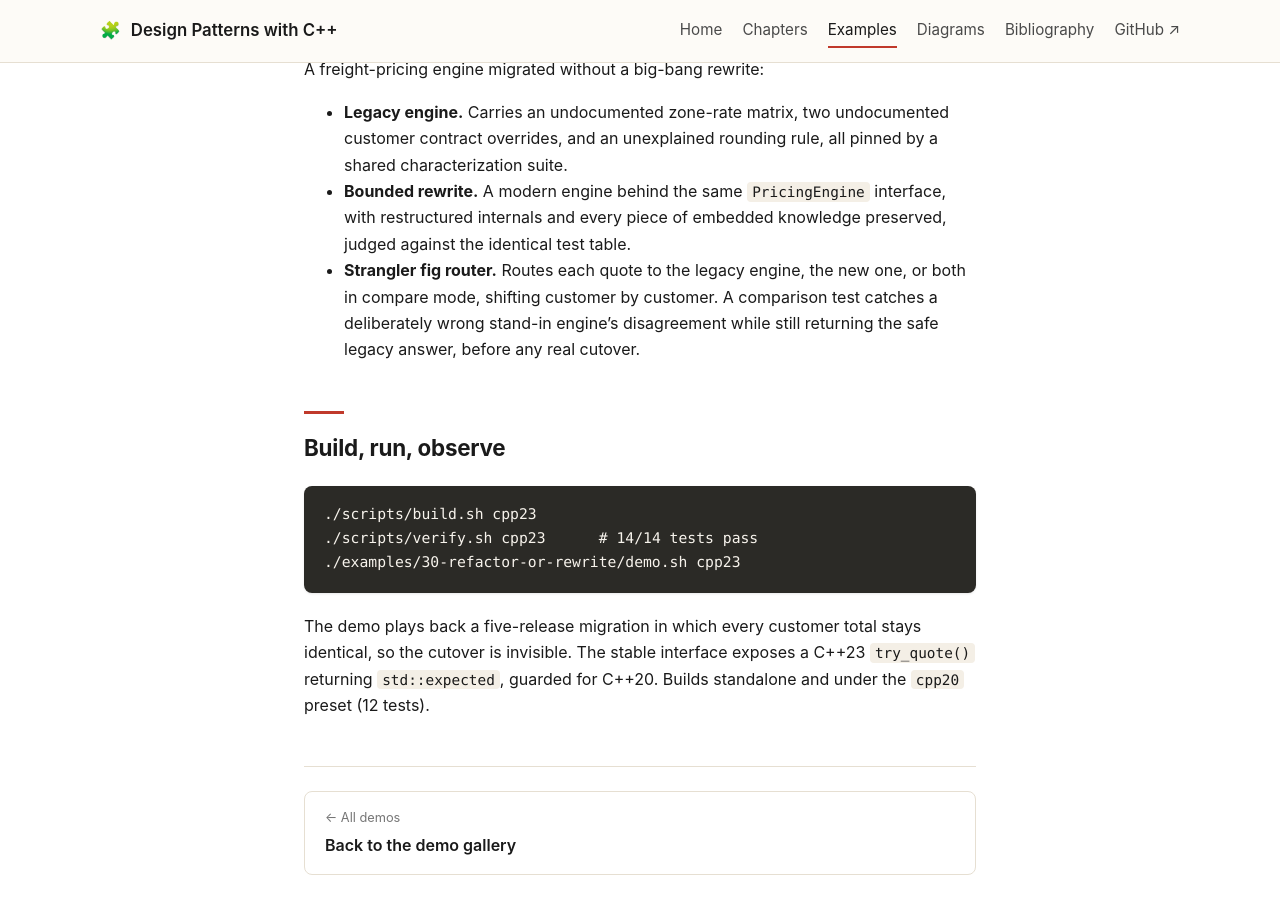
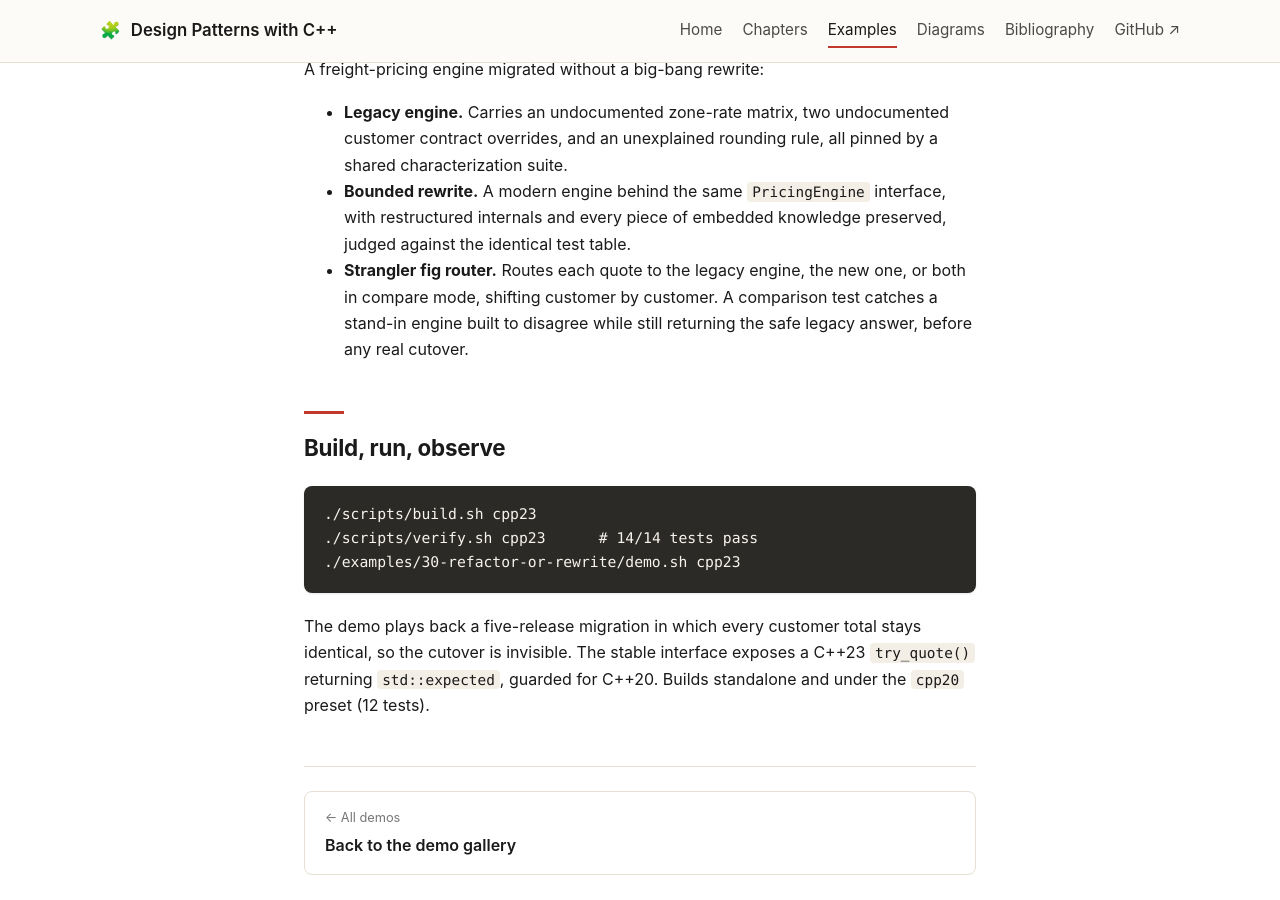
Before and after one commit to patterncatalyst/cpp-design-patterns, a Jekyll site: the page built from _examples/30-refactor-or-rewrite.md, in a window 1280 px wide and 900 px high, scrolled down 361 px. Built offline with Jekyll 4.4.1, drawn with Linux system fonts in a browser that asks for light colours.

Commit message:
docs(r10): clear 2 ban-tier 'deliberately' hits + self-published consistency nit

```diff
--- a/_examples/30-refactor-or-rewrite.md
+++ b/_examples/30-refactor-or-rewrite.md
@@ -19,7 +19,7 @@ A freight-pricing engine migrated without a big-bang rewrite:
   preserved, judged against the identical test table.
 - **Strangler fig router.** Routes each quote to the legacy engine, the new one,
   or both in compare mode, shifting customer by customer. A comparison test
-  catches a deliberately wrong stand-in engine's disagreement while still
+  catches a stand-in engine built to disagree while still
   returning the safe legacy answer, before any real cutover.
 
 ## Build, run, observe
```
Also changed, not shown: _docs/27-seams.md (+1 -1 lines), _docs/30-refactor-or-rewrite.md (+1 -1 lines).
